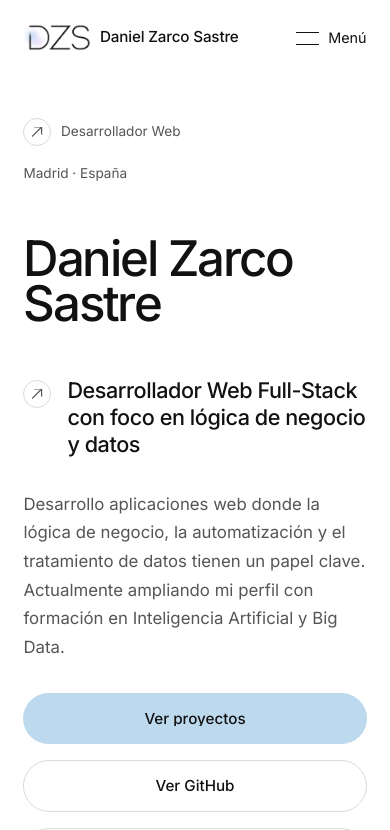
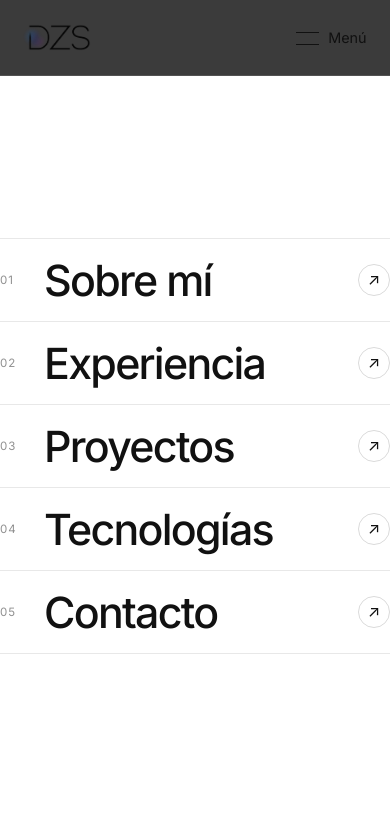
Before and after one commit to Daniel-Zarco/Portfolio, a React (Vite) app: page / in a window 390 px wide. Shown: the top 830 px of the page. Built offline with nearby package versions, Linux system fonts and the light colour scheme.

Commit message:
Ajusta navbar, sobre mí y portada Home

```diff
--- a/src/App.css
+++ b/src/App.css
@@ -209,6 +209,10 @@
   align-items: center;
   justify-content: space-between;
   gap: 2rem;
+  background: rgba(17, 17, 17, 0.82);
+  border-bottom: 1px solid rgba(255, 255, 255, 0.12);
+  backdrop-filter: blur(16px);
+  -webkit-backdrop-filter: blur(16px);
   transition: padding 0.4s var(--ease-smooth);
 }
 
@@ -967,6 +971,39 @@
 }
 
 /* ---------- About ---------- */
+#sobre-mi .section-inner {
+  max-width: 90rem;
+  margin: 0 auto;
+}
+
+#sobre-mi .section-heading {
+  max-width: 52rem;
+  margin-bottom: clamp(5rem, 12vh, 9rem);
+}
+
+#sobre-mi .section-title {
+  max-width: 15ch;
+}
+
+#sobre-mi .about-grid {
+  grid-template-columns: minmax(0, 0.78fr) minmax(20rem, 0.62fr);
+  gap: clamp(4rem, 11vw, 10rem);
+  align-items: start;
+}
+
+#sobre-mi .about-content {
+  padding-top: clamp(0rem, 3vw, 2.5rem);
+}
+
+#sobre-mi .about-content p {
+  max-width: 34rem;
+  margin-bottom: 2.5rem;
+}
+
+#sobre-mi .profile-card {
+  margin-top: clamp(1rem, 5vw, 4rem);
+}
+
 .about-grid {
   display: grid;
   grid-template-columns: 1.1fr 0.9fr;
@@ -1031,6 +1068,79 @@
   color: var(--color-white);
   font-size: 0.95rem;
   line-height: 1.55;
+}
+
+/* ---------- Minimal home navigation ---------- */
+.home-landing {
+  min-height: 100svh;
+  display: flex;
+  align-items: flex-end;
+  padding-top: clamp(8rem, 18vh, 13rem);
+  padding-bottom: clamp(5rem, 12vh, 9rem);
+}
+
+.home-navigation {
+  width: 100%;
+  max-width: 70rem;
+  margin: 0 auto;
+}
+
+.home-navigation-list {
+  width: 100%;
+}
+
+.home-navigation-item {
+  border-top: 1px solid var(--color-border);
+}
+
+.home-navigation-item:last-child {
+  border-bottom: 1px solid var(--color-border);
+}
+
+.home-navigation-link {
+  display: grid;
+  grid-template-columns: 3rem 1fr auto;
+  align-items: center;
+  gap: 1.5rem;
+  padding: clamp(1.15rem, 2.5vw, 2rem) 0;
+  color: var(--color-white);
+  transition: padding 0.45s var(--ease-smooth), color 0.35s ease;
+}
+
+.home-navigation-link:hover {
+  padding-left: 1rem;
+  color: var(--color-accent-text);
+}
+
+.home-navigation-index {
+  color: var(--color-text);
+  font-size: 0.72rem;
+  letter-spacing: 0.08em;
+  opacity: 0.65;
+}
+
+.home-navigation-label {
+  font-size: clamp(2.2rem, 6vw, 6rem);
+  font-weight: 500;
+  letter-spacing: -0.04em;
+  line-height: 0.98;
+}
+
+.home-navigation-arrow {
+  display: inline-grid;
+  place-items: center;
+  width: 2.5rem;
+  height: 2.5rem;
+  border: 1px solid var(--color-border-strong);
+  border-radius: 50%;
+  font-size: 1rem;
+  transition: transform 0.45s var(--ease-smooth), background-color 0.35s ease, color 0.35s ease;
+}
+
+.home-navigation-link:hover .home-navigation-arrow {
+  transform: rotate(45deg);
+  background: var(--color-accent);
+  color: var(--color-white);
 }
 
 /* ---------- Experience ---------- */
@@ -1481,6 +1591,43 @@
   .about-content p {
     font-size: clamp(1.15rem, 4vw, 1.4rem);
   }
+
+  #sobre-mi .section-heading {
+    margin-bottom: 4rem;
+  }
+
+  #sobre-mi .about-grid {
+    gap: 4rem;
+  }
+
+  #sobre-mi .profile-card {
+    margin-top: 0;
+  }
+
+  .home-landing {
+    align-items: center;
+    padding-top: 8rem;
+    padding-bottom: 5rem;
+  }
+
+  .home-navigation-link {
+    grid-template-columns: 2rem 1fr auto;
+    gap: 0.75rem;
+    padding: 1.25rem 0;
+  }
+
+  .home-navigation-link:hover {
+    padding-left: 0.5rem;
+  }
+
+  .home-navigation-label {
+    font-size: clamp(2rem, 11vw, 4rem);
+  }
+
+  .home-navigation-arrow {
+    width: 2rem;
+    height: 2rem;
+  }
 }
 
 @media (max-width: 540px) {
--- a/src/components/Header.jsx
+++ b/src/components/Header.jsx
@@ -51,7 +51,6 @@ export default function Header({ isMenuOpen, onToggleMenu }) {
           width="658"
           height="264"
         />
-        <span className="nav-logo-name">Daniel Zarco Sastre</span>
       </Link>
 
       <nav className="nav-links" aria-label="Navegación principal">
--- a/src/pages/Home.jsx
+++ b/src/pages/Home.jsx
@@ -1,12 +1,37 @@
 import { usePage } from '../hooks/usePage';
-import Hero from '../components/Hero';
+import { Link, useLocation } from 'react-router-dom';
+import { navLinks } from '../data';
+import { usePageTransition } from '../context/TransitionContext';
 
 export default function Home() {
   usePage();
+  const transitionTo = usePageTransition();
+  const location = useLocation();
 
   return (
-    <div className="page">
-      <Hero />
+    <div className="page home-landing">
+      <nav className="home-navigation" aria-label="Secciones del portfolio">
+        <ul className="home-navigation-list">
+          {navLinks.map((link, index) => (
+            <li key={link.href} className="home-navigation-item">
+              <Link
+                to={link.href}
+                className="home-navigation-link"
+                data-cursor
+                onClick={(event) => {
+                  event.preventDefault();
+                  if (link.href === location.pathname) return;
+                  transitionTo?.(link.href);
+                }}
+              >
+                <span className="home-navigation-index">0{index + 1}</span>
+                <span className="home-navigation-label">{link.label}</span>
+                <span className="home-navigation-arrow">↗</span>
+              </Link>
+            </li>
+          ))}
+        </ul>
+      </nav>
     </div>
   );
 }
```
